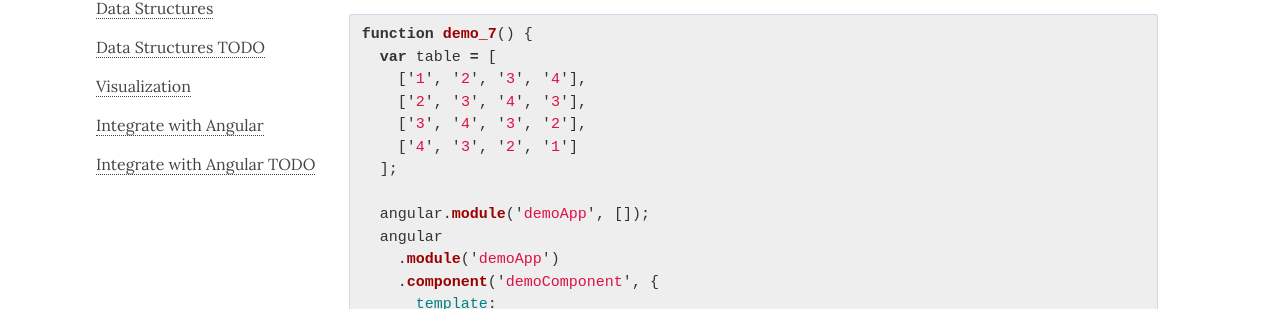
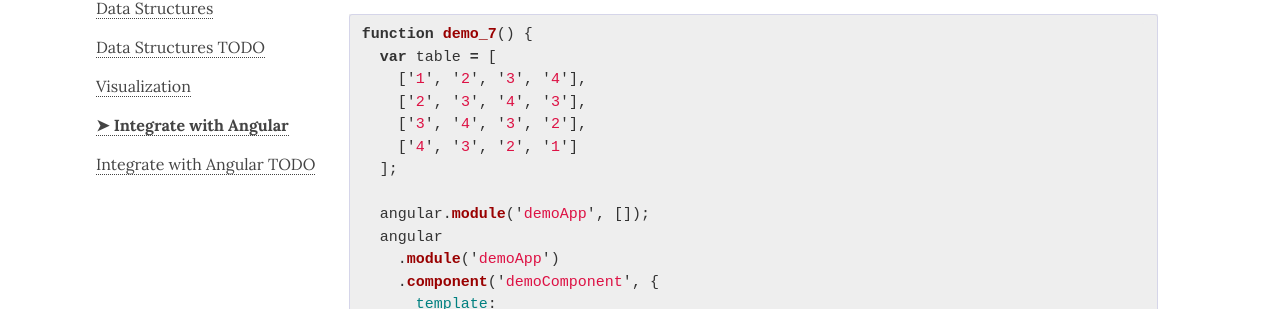
Before and after one commit to phovea/phovea.github.io, a Jekyll site: the page built from tutorials/tutorial_angular.md, in a window 1280 px wide. Shown: the part 255-564 px from the top of the page. Built offline with Jekyll 4.4.1, drawn with Linux system fonts in a browser that asks for light colours; nearby versions of some CDN libraries; some web fonts are replaced; some of the changed text lies outside the part shown.

Commit message:
Highlight current page, and provide link to next

```diff
--- a/_layouts/documentation.html
+++ b/_layouts/documentation.html
@@ -24,7 +24,16 @@ layout: default
             {% for other_page in other_pages %}
                 {% capture other_dir %}{{ other_page.path | split: "/" | first }}{% endcapture %}
                 {% if other_dir == dir %}{% if other_page.title.size > 0 %}
-                    <li><a href="{{ other_page.url }}">{{ other_page.title }}</a></li>
+                    {% if other_page.path == page.path %}
+                        {% assign current = true %}
+                    {% elsif current %}
+                        {% assign current = false %}
+                        {% assign next_url = other_page.url %}
+                        {% assign next_title = other_page.title %}
+                    {% endif %}
+                    <li><a href="{{ other_page.url }}"
+                           {% if current %}class="current"{% endif %}
+                    >{{ other_page.title }}</a></li>
                 {% endif %}{% endif %}
             {% endfor %}
         </ul>
@@ -32,6 +41,10 @@ layout: default
 
     <article class="docs-content-main">
         {{ content }}
+        {% if next_url %}
+            <hr>
+            Next: <a href="{{ next_url }}">{{ next_title }}</a>
+        {% endif %}
     </article>
 
 </div>
--- a/css/site.scss
+++ b/css/site.scss
@@ -843,3 +843,10 @@ footer {
     margin-bottom: 10px;
   }
 }
+
+a.current {
+  font-weight: bold;
+  &:before {
+    content: "\27A4   ";
+  }
+}
```
